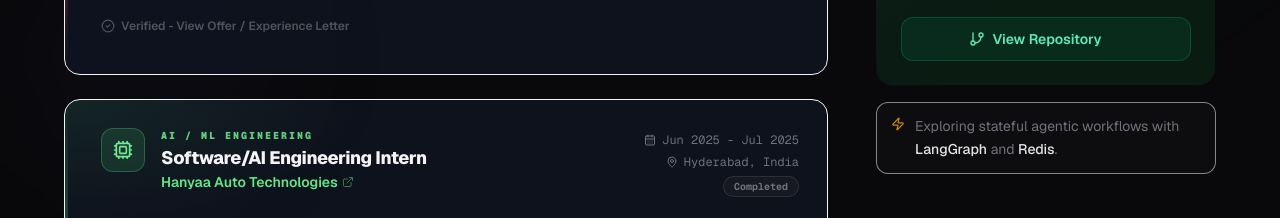
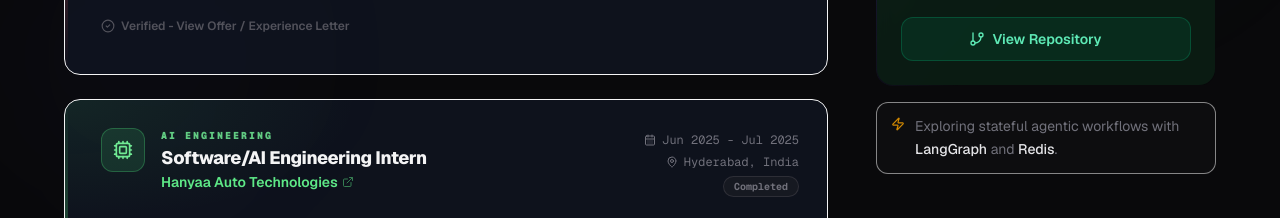
Before and after one commit to NayakSubhransu/Subhransu_Portfolio, a Next.js app: page / in a window 1280 px wide. Shown: the part 2620-2838 px from the top of the page. Built offline with nearby package versions, Linux system fonts and the light colour scheme.

Commit message:
corrections

```diff
--- a/components/sections/Experience.tsx
+++ b/components/sections/Experience.tsx
@@ -65,7 +65,7 @@
 // ─── Domain meta per job id ───────────────────────────────────────────────────
 const JOB_META: Record<string, { icon: React.ElementType; domain: string }> = {
   healthyday: { icon: Database, domain: "Data Engineering · Analytics" },
-  hanyaa:     { icon: Cpu,      domain: "AI / ML Engineering" },
+  hanyaa:     { icon: Cpu,      domain: "AI Engineering" },
 };
 
 // ─── Bold metric parser - accent-colored per card ────────────────────────────
```
